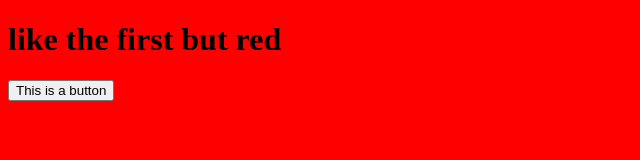
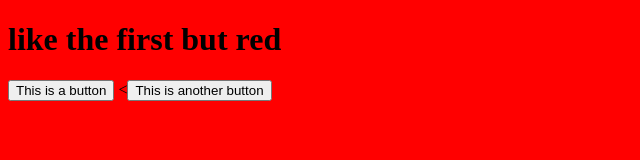
Before and after one commit to justinal64/github2, a plain HTML site: page index.html in a window 1280 px wide. Shown: the whole page, without its empty margins (0-640 px from the left). Drawn offline with Linux system fonts and the light colour scheme.

Commit message:
add I added a 2nd button

```diff
--- a/index.html
+++ b/index.html
@@ -7,5 +7,6 @@
 <body>
     <h1>like the first but red</h1>
     <button>This is a button</button>
+    <<button type="submit">This is another button</button>
 </body>
 </html>
```
